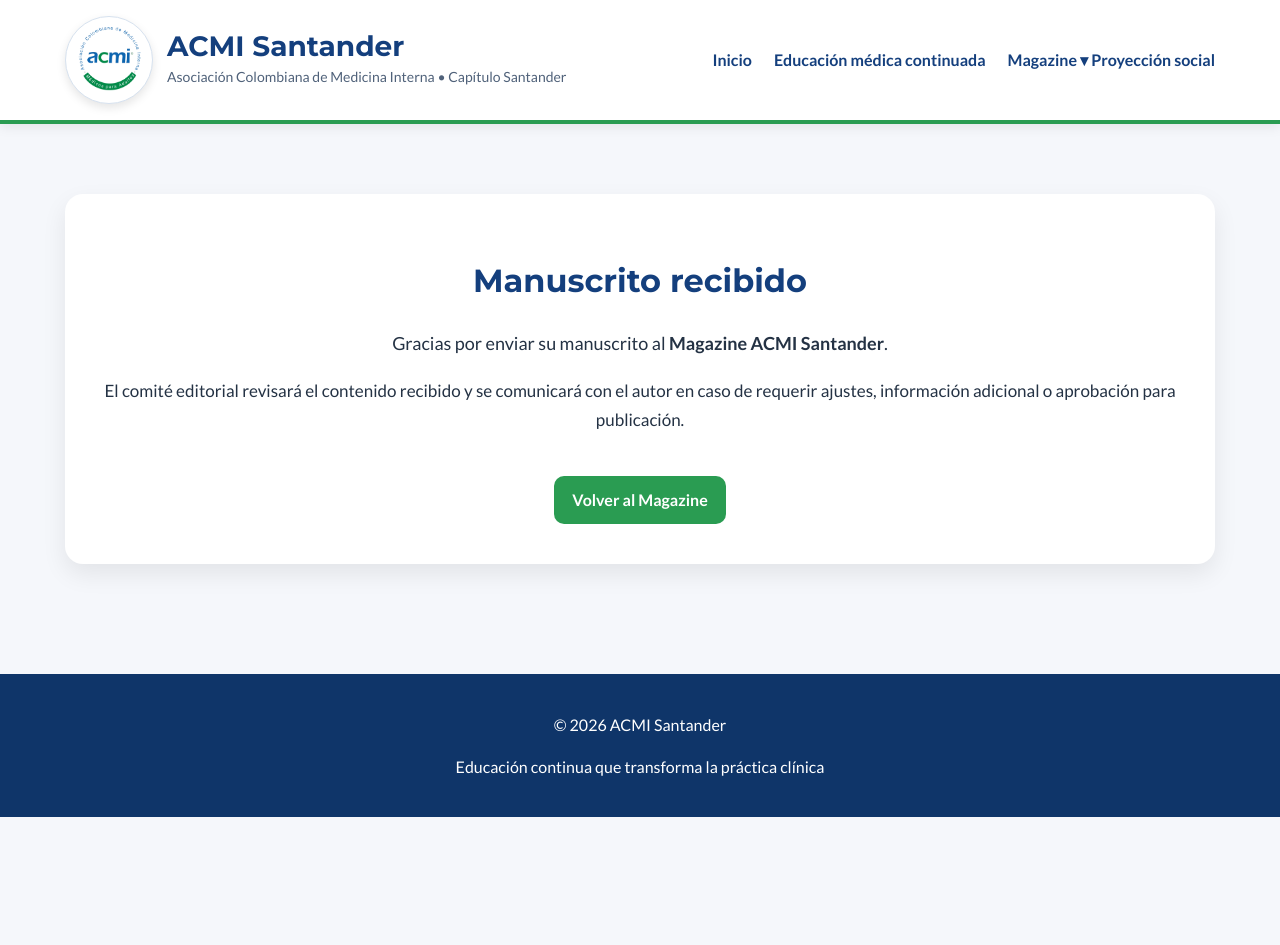
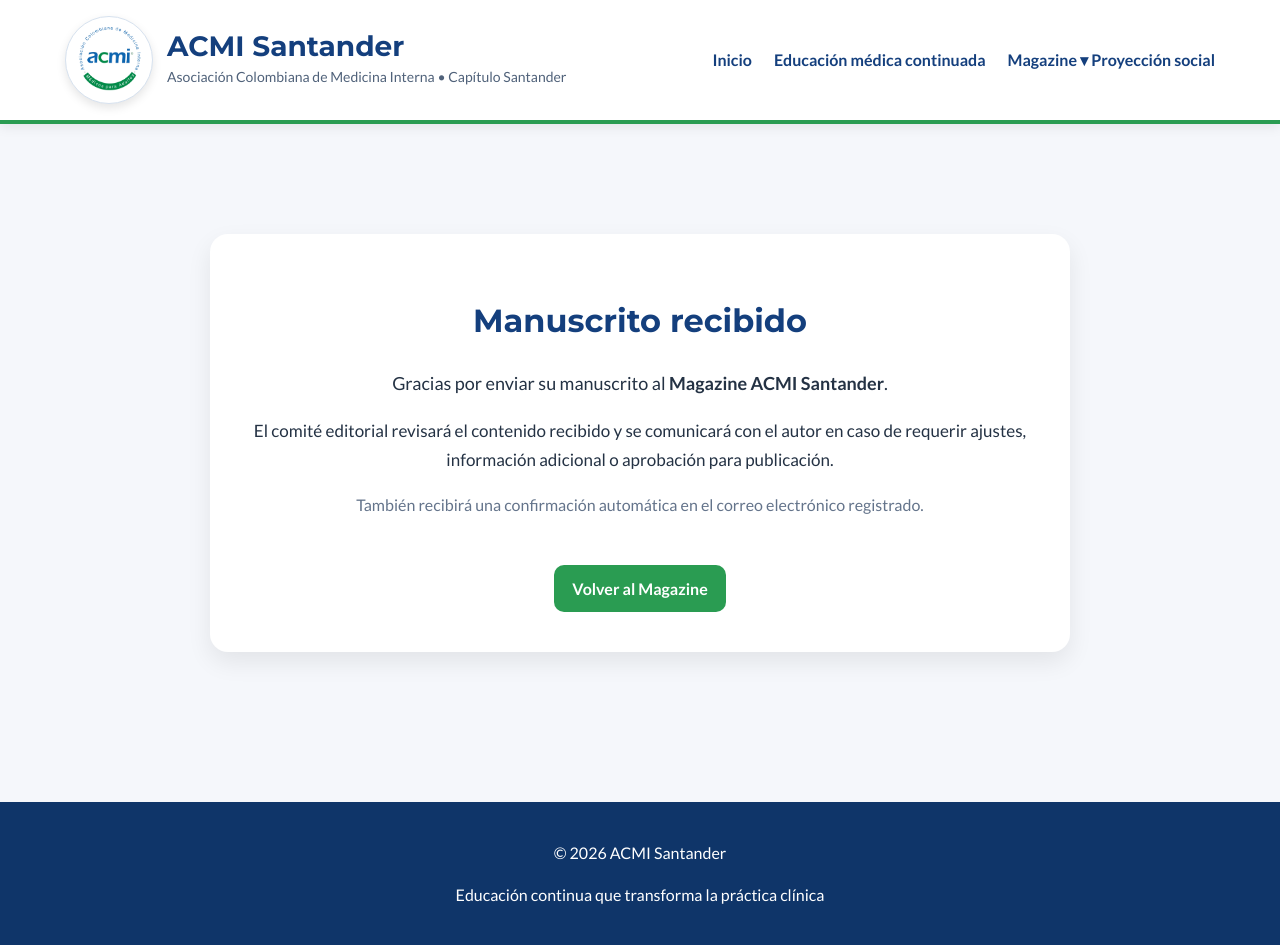
Before and after one commit to Acmisantander/Acmisantander, a Jekyll site: the page built from magazine/gracias.html, in a window 1280 px wide. Built offline with Jekyll 4.4.1, drawn with Linux system fonts in a browser that asks for light colours; before the commit the page ends 900 px from its top, so only the background shows below that.

Commit message:
Update gracias.html

```diff
--- a/magazine/gracias.html
+++ b/magazine/gracias.html
@@ -4,7 +4,7 @@
 permalink: /magazine/gracias/
 ---
 
-<div class="card" style="text-align:center; padding:40px 30px;">
+<div class="card" style="text-align:center; padding:40px 30px; max-width:800px; margin:40px auto;">
 
   <h1>Manuscrito recibido</h1>
 
@@ -17,8 +17,14 @@
     en caso de requerir ajustes, información adicional o aprobación para publicación.
   </p>
 
-  <a class="btn" href="{{ site.baseurl }}/magazine/" style="margin-top:25px;">
-    Volver al Magazine
-  </a>
+  <p style="font-size:16px; line-height:1.7; color:#64748b;">
+    También recibirá una confirmación automática en el correo electrónico registrado.
+  </p>
+
+  <div style="margin-top:30px;">
+    <a class="btn" href="{{ site.baseurl }}/magazine/">
+      Volver al Magazine
+    </a>
+  </div>
 
 </div>
```
